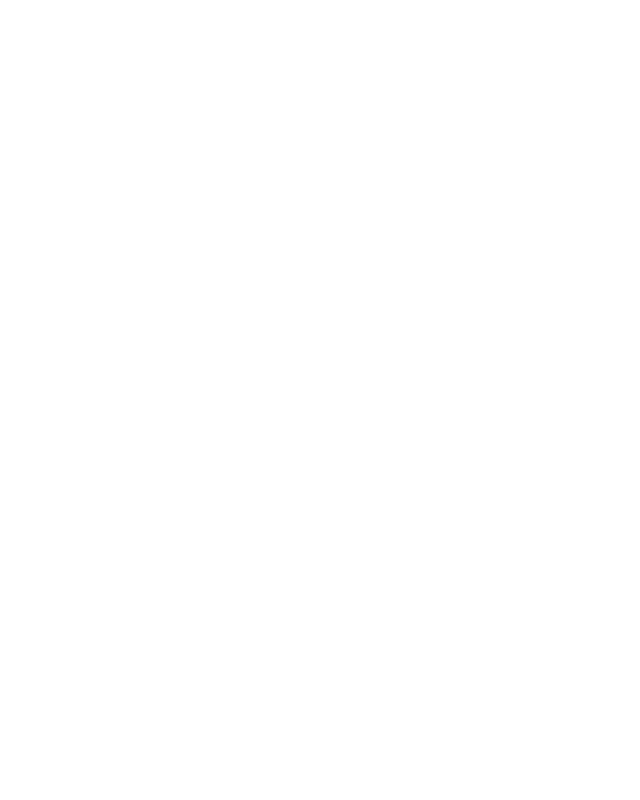
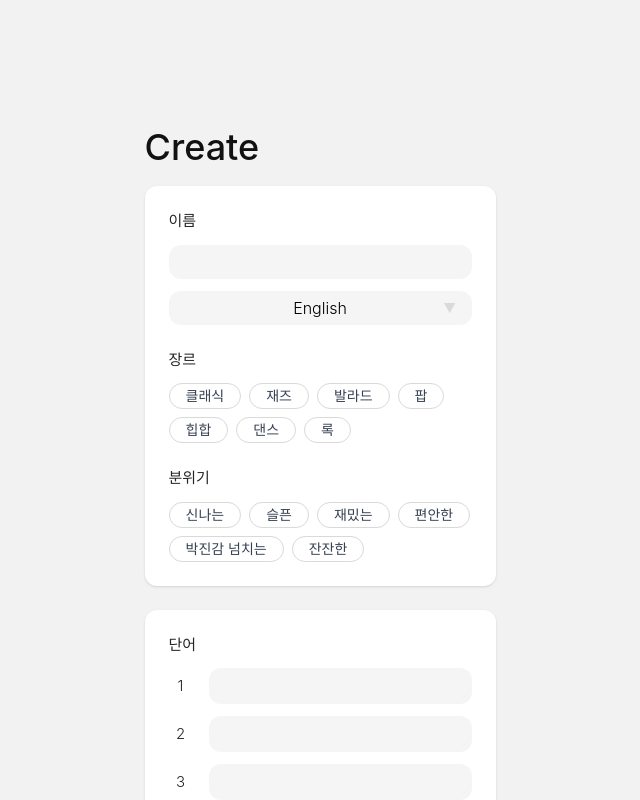
Before and after one commit to likelion-zero/ZERO-FE, a React (Vite) app: page / in a window 1280 px wide. Shown: the top 800 px of the page, without its empty margins (320-960 px from the left). Built offline with nearby package versions, Linux system fonts and the light colour scheme; a web font is replaced by a local one.

Commit message:
FIX: 단어장 페이지 기본 경로로 수정

```diff
--- a/src/App.jsx
+++ b/src/App.jsx
@@ -8,11 +8,11 @@
   return (
     <BrowserRouter>
       <Routes>
-        <Route path="/create" element={<VocabularyPage />} />
-        <Route path="/loading" element={<LoadingPage />} />
-
         {/* 404주소 home으로 리다이렉팅 */}
         <Route path="*" element={<Navigate to="/" replace />}/>
+
+        <Route path="/" element={<VocabularyPage />} />
+        <Route path="/loading" element={<LoadingPage />} />
       </Routes>
     </BrowserRouter>
   )
```
